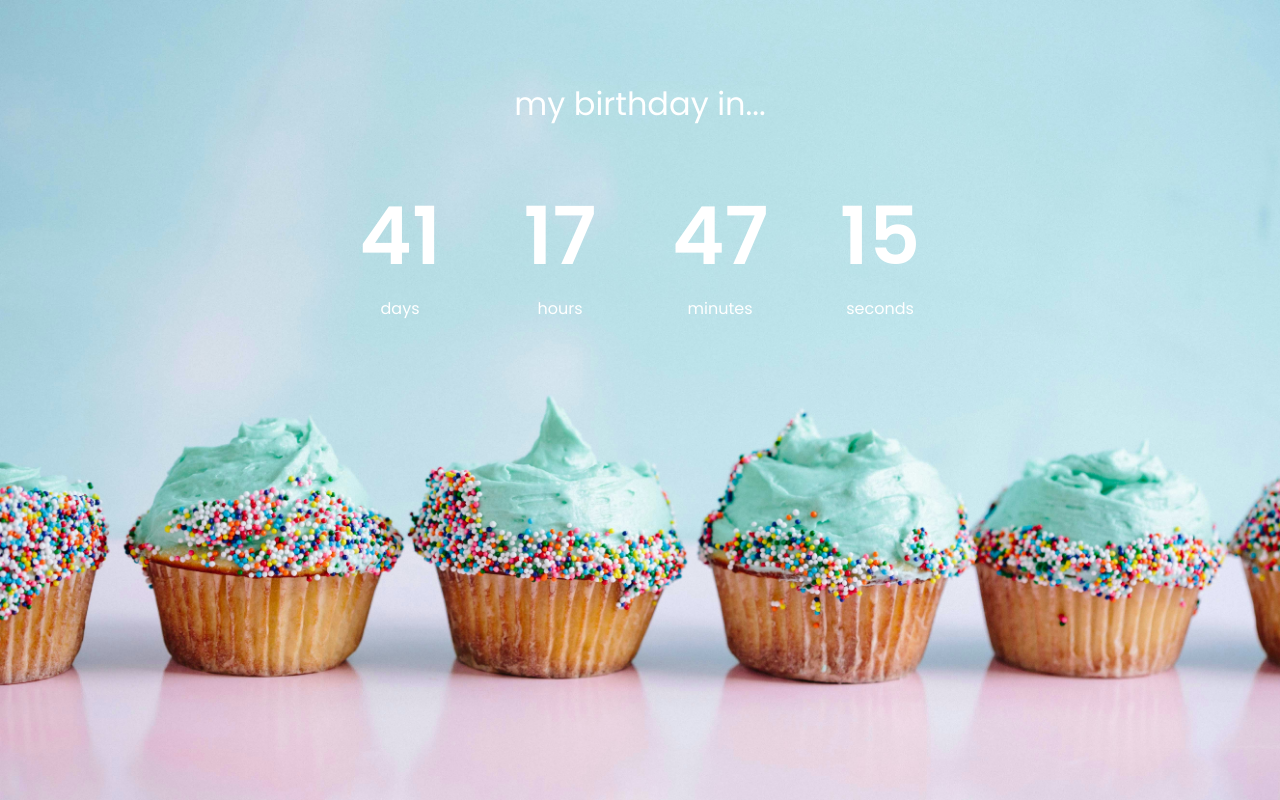
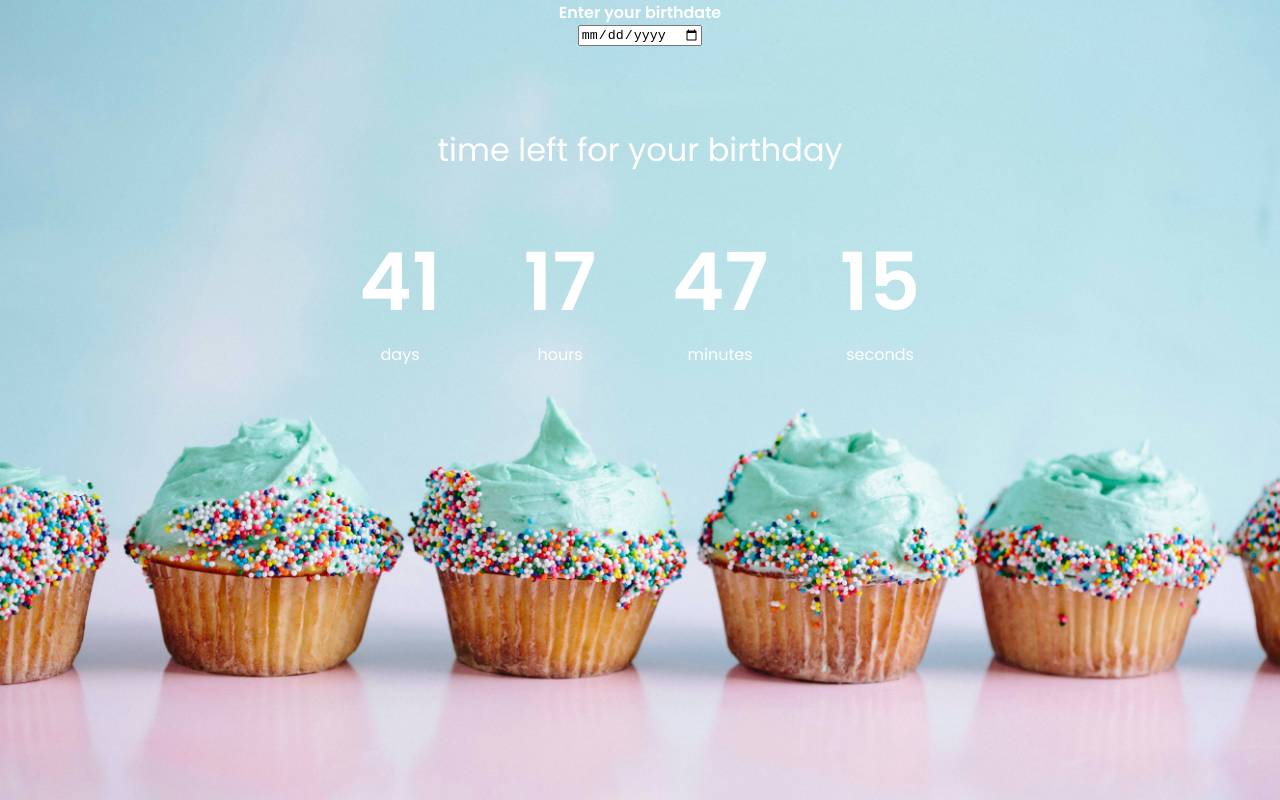
Before and after one commit to YashArodiya/birthday-project, a plain HTML site: page index.html in a window 1280 px wide. Drawn offline with Linux system fonts and the light colour scheme.

Commit message:
Update index.html
added a feature to input a birthdate

```diff
--- a/index.html
+++ b/index.html
@@ -10,7 +10,9 @@
     <title>Countdown Timer</title>
 </head>
 <body>
-    <h1>my birthday in...</h1>
+    <h3>Enter your birthdate</h3>
+    <input id="myDate"  type="date" onchange="logDateValue()">
+    <h1>time left for your birthday</h1>
     <div class="divs-container">
         <div class="days-container">
             <p class="big-text" id="days">0</p>
```
